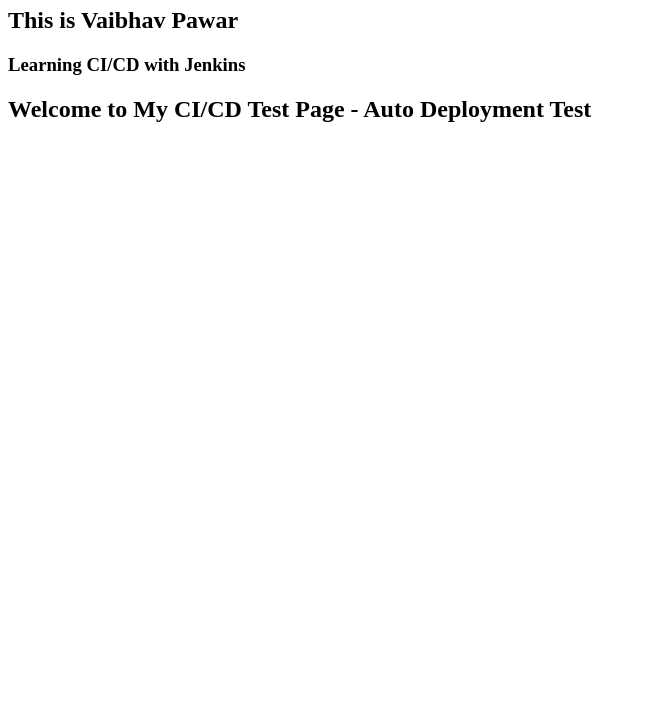
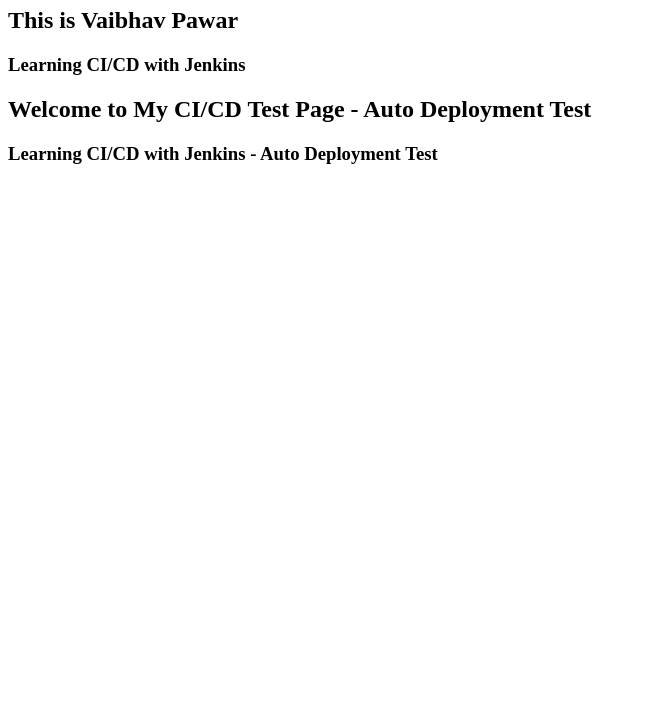
Before and after one commit to VaibhavGit10/ci-cd-html-project, a plain HTML site: page index.html in a window 1280 px wide. Shown: the part 73-800 px from the top of the page, without its empty margins (0-647 px from the left). Drawn offline with Linux system fonts and the light colour scheme.

Commit message:
Directory Modified

```diff
--- a/index.html
+++ b/index.html
@@ -10,7 +10,6 @@
     <h2>This is Vaibhav Pawar</h2>
     <h3>Learning CI/CD with Jenkins</h3>
     <h2>Welcome to My CI/CD Test Page - Auto Deployment Test</h2>
-
-
+    <h3>Learning CI/CD with Jenkins - Auto Deployment Test</h3>
 </body>
 </html>
```
Also changed, not shown: 1 other file.
